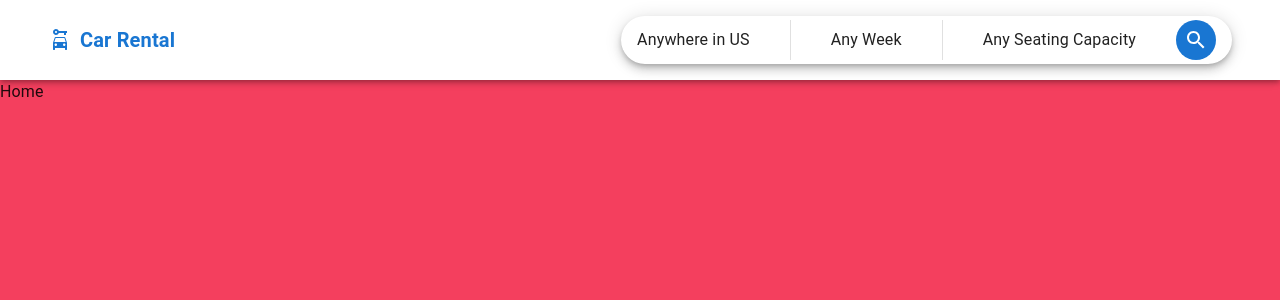
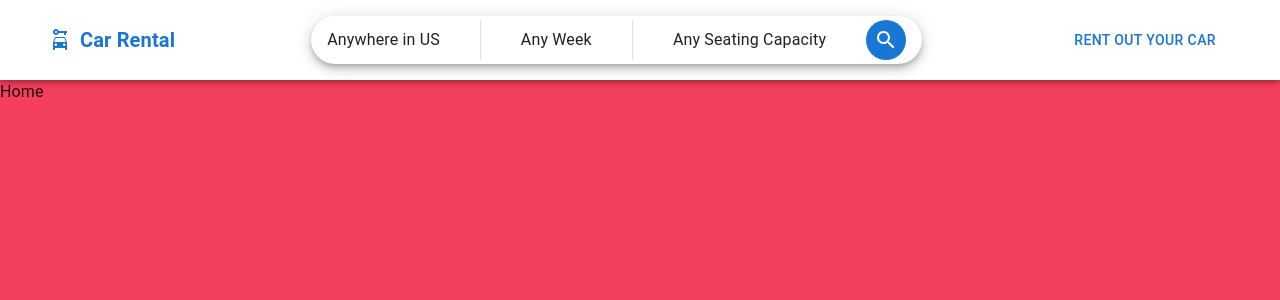
Before and after one commit to BrandonWu500/car-rental-web-app-v2, a Next.js app: page / in a window 1280 px wide. Shown: the top 300 px of the page. Built offline with nearby package versions, Linux system fonts and the light colour scheme.

Commit message:
feat: add create listing button

```diff
--- a/src/components/navbar.tsx
+++ b/src/components/navbar.tsx
@@ -1,6 +1,6 @@
 'use client';
 
-import { AppBar, Container, Toolbar } from '@mui/material';
+import { AppBar, Button, Container, Toolbar } from '@mui/material';
 import { Search } from './search';
 import { Logo } from './ui/logo';
 
@@ -17,6 +17,16 @@ export const Navbar = () => {
         >
           <Logo />
           <Search />
+          <Button
+            sx={{
+              borderRadius: '100vh',
+              px: 2,
+              py: 1,
+              display: { xs: 'none', md: 'block' },
+            }}
+          >
+            Rent out your car
+          </Button>
         </Toolbar>
       </Container>
     </AppBar>
```
